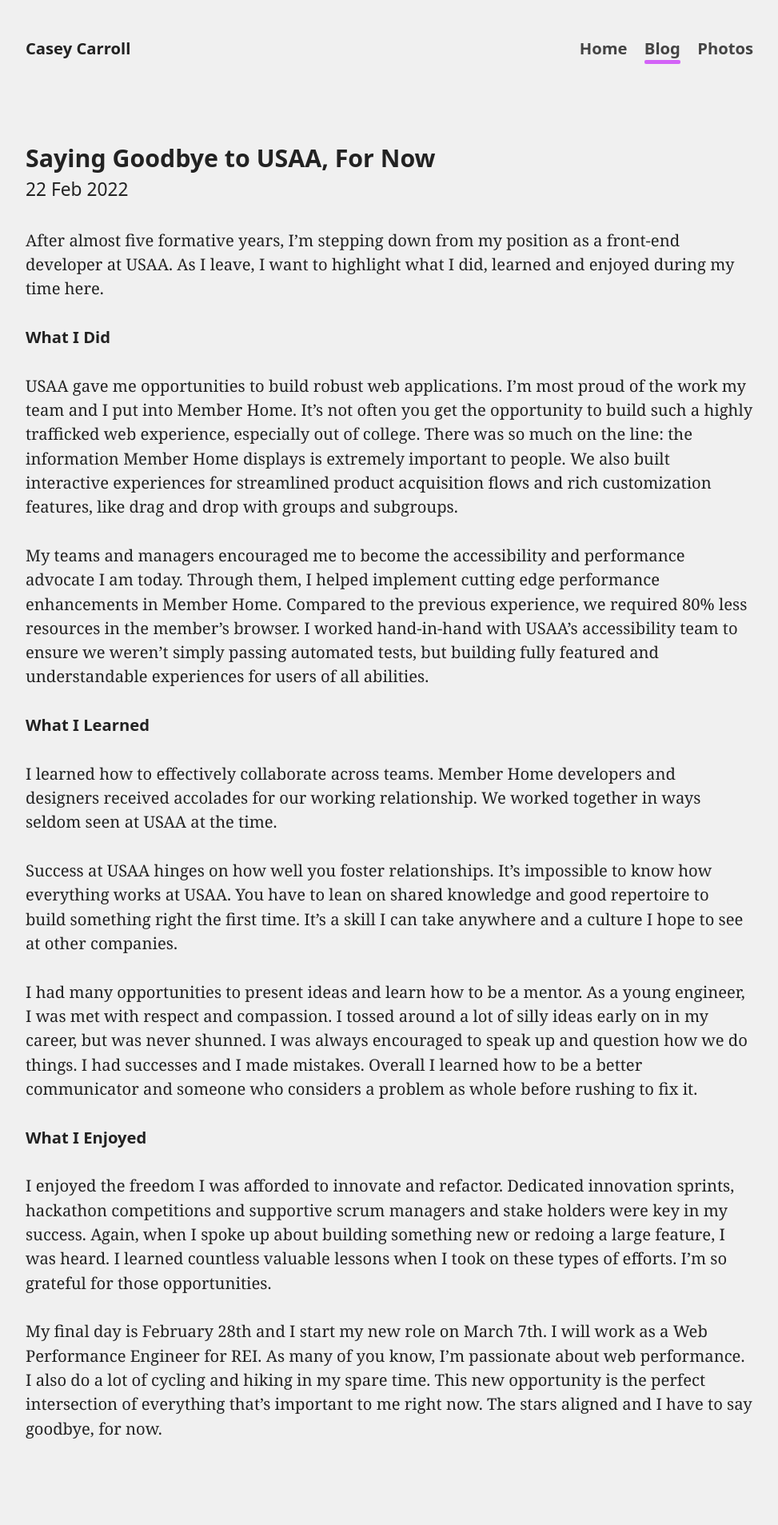
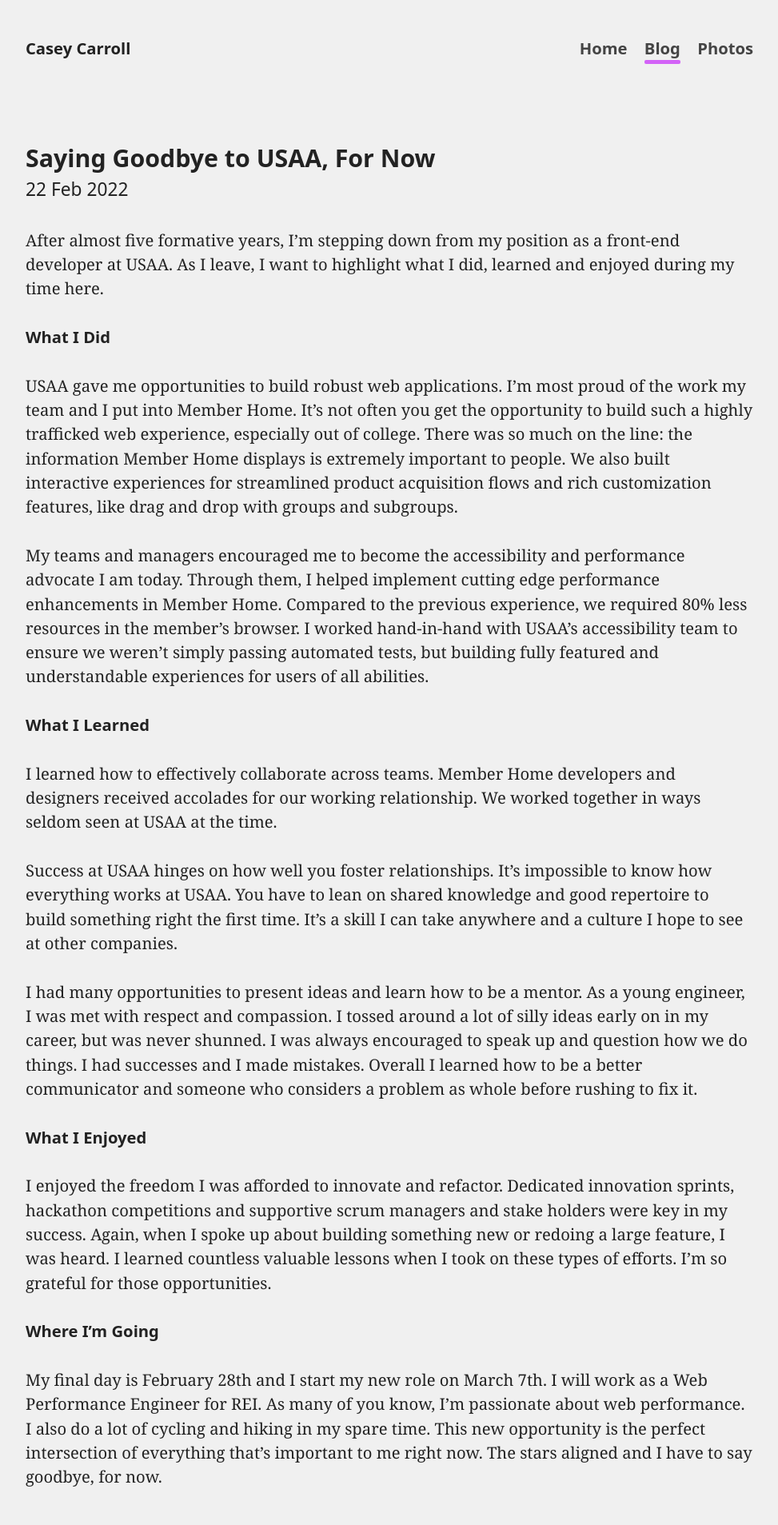
Before and after one commit to caseycarroll/caseycarroll.github.io, a Jekyll site: the page built from _posts/2022-02-22-saying-goodbye.markdown, in a window 1280 px wide. Shown: the whole page at 80% size, without its empty margins (153-1126 px from the left). Built offline with Jekyll 4.4.1, drawn with Linux system fonts in a browser that asks for light colours; before the commit the page ends 1846 px from its top, so only the background shows below that.

Commit message:
update blog

```diff
--- a/_posts/2022-02-22-saying-goodbye.markdown
+++ b/_posts/2022-02-22-saying-goodbye.markdown
@@ -20,4 +20,5 @@ I had many opportunities to present ideas and learn how to be a mentor. As a you
 ## What I Enjoyed
 I enjoyed the freedom I was afforded to innovate and refactor. Dedicated innovation sprints, hackathon competitions and supportive scrum managers and stake holders were key in my success. Again, when I spoke up about building something new or redoing a large feature, I was heard. I learned countless valuable lessons when I took on these types of efforts. I'm so grateful for those opportunities.
 
+## Where I'm Going
 My final day is February 28th and I start my new role on March 7th. I will work as a Web Performance Engineer for REI. As many of you know, I'm passionate about web performance. I also do a lot of cycling and hiking in my spare time. This new opportunity is the perfect intersection of everything that's important to me right now. The stars aligned and I have to say goodbye, for now.
```
